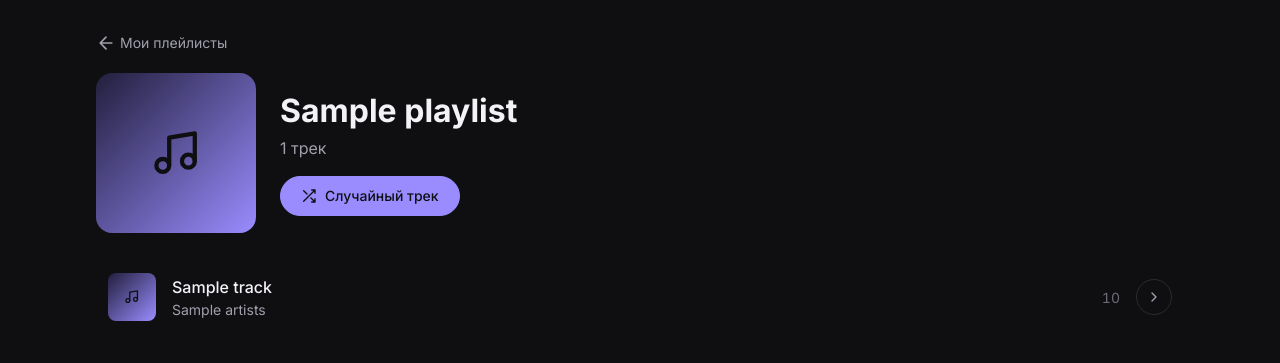
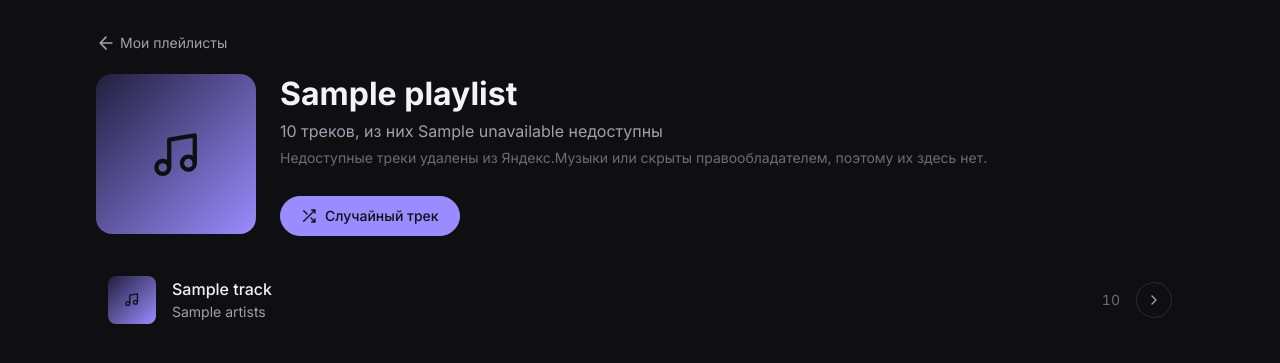
Before and after one commit to Vofarg/yachords, a FastAPI app: template app/templates/playlist.html in a window 1280 px wide. Shown: the part 64-427 px from the top of the page. Run offline with FastAPI, Linux system fonts and the light colour scheme; most values are stand-ins (such as "Sample title", 1, 10 or a date in 2020).

Commit message:
Одинаковое число треков на главной и в плейлисте
На главной считались все треки плейлиста, а в самом плейлисте только
доступные. Теперь в плейлисте показано общее число и сколько из них
недоступно, с пояснением.

Co-Authored-By: Claude Opus 5.5 (1M context) <noreply@anthropic.com>
Claude-Session: https://claude.ai/code/session_01H5Sxxphr9ZhE3AXGX1efWE

```diff
--- a/app/main.py
+++ b/app/main.py
@@ -172,7 +172,9 @@ def playlist(request: Request, kind: str) -> Response:
     """Страница плейлиста со списком треков."""
     details = yandex.get_playlist(kind)
     return templates.TemplateResponse(
-        request, "playlist.html", {"playlist": details.playlist, "tracks": details.tracks}
+        request,
+        "playlist.html",
+        {"playlist": details.playlist, "tracks": details.tracks, "unavailable": details.unavailable},
     )
 
 
--- a/app/models.py
+++ b/app/models.py
@@ -35,3 +35,5 @@ class PlaylistDetails(BaseModel):
 
     playlist: PlaylistInfo
     tracks: list[TrackInfo]
+    # Треки, которые есть в плейлисте, но Яндекс их больше не отдаёт (удалены или недоступны).
+    unavailable: int = 0
--- a/app/templates/playlist.html
+++ b/app/templates/playlist.html
@@ -7,7 +7,9 @@
   {{ cover(playlist.cover_url, placeholder='heart' if playlist.is_likes else 'note') }}
   <div>
     <h1>{{ playlist.title }}</h1>
-    <div class="muted">{{ tracks | length }} {{ tracks | length | plural('трек', 'трека', 'треков') }}</div>
+    {% set total = tracks | length + unavailable %}
+    <div class="muted">{{ total }} {{ total | plural('трек', 'трека', 'треков') }}{% if unavailable %}, из них {{ unavailable }} {{ unavailable | plural('недоступен', 'недоступны', 'недоступны') }}{% endif %}</div>
+    {% if unavailable %}<div class="subtle unavailable-note">Недоступные треки удалены из Яндекс.Музыки или скрыты правообладателем, поэтому их здесь нет.</div>{% endif %}
     {% if tracks %}
     <a class="button button-accent" href="/random?kind={{ playlist.kind }}">{{ icon('shuffle') }}Случайный трек</a>
     {% endif %}
--- a/app/yandex.py
+++ b/app/yandex.py
@@ -241,7 +241,11 @@ def get_playlist(kind: str) -> PlaylistDetails:
                 lambda: client.users_playlists(int(kind), _uid(), timeout=TIMEOUT_SECONDS), "треки плейлиста"
             )
             ids = [short.track_id for short in (playlist.tracks or [])] if playlist else []
-        return PlaylistDetails(playlist=info, tracks=_fetch_tracks(ids))
+        tracks = _fetch_tracks(ids)
+        unavailable = max(len(ids) - len(tracks), 0)
+        if unavailable:
+            logger.info("В плейлисте %s недоступно треков: %d из %d", kind, unavailable, len(ids))
+        return PlaylistDetails(playlist=info, tracks=tracks, unavailable=unavailable)
 
     return _cached(f"playlist:{kind}", load)
 
--- a/static/style.css
+++ b/static/style.css
@@ -266,6 +266,7 @@ h1 {
 }
 .playlist-head .cover { flex: none; width: var(--cover-lg); height: var(--cover-lg); border-radius: var(--radius-lg); }
 .playlist-head h1 { margin-bottom: var(--space-1); }
+.unavailable-note { margin: var(--space-1) 0 var(--space-3); }
 .playlist-head .button { margin-top: var(--space-4); }
 
 .track-list { margin: 0; padding: 0; list-style: none; }
```
Also changed, not shown: tests/test_pages.py (+7 -0 lines).
